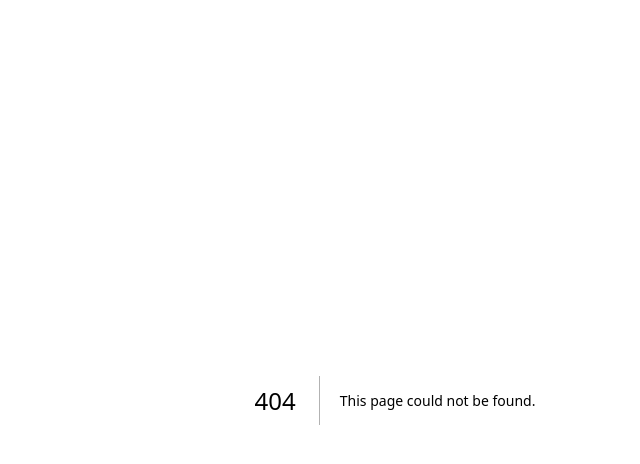
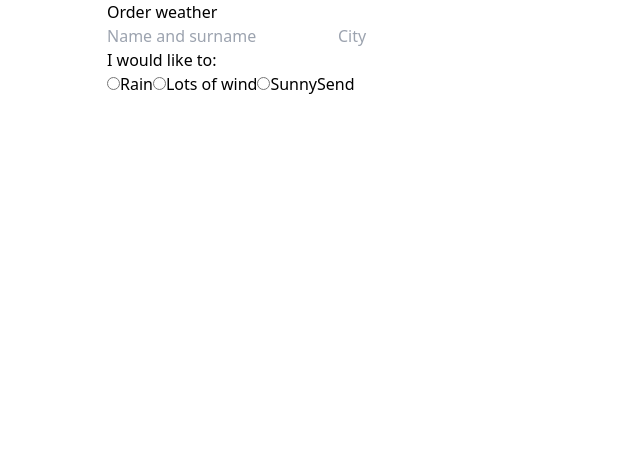
Before and after one commit to gksehfapd/crosspheed, a Next.js app: page /timers/amrap/test in a window 1280 px wide. Before the commit this address had no page. Shown: the top 464 px of the page, without its empty margins (245-885 px from the left). Built offline with nearby package versions, Linux system fonts and the light colour scheme; what tailwindcss-animated would draw is missing.

Commit message:
feat: for time up/down check color

```diff
--- a/package.json
+++ b/package.json
@@ -12,6 +12,7 @@
 		"next": "14.0.0",
 		"react": "^18",
 		"react-dom": "^18",
+		"react-hook-form": "^7.48.2",
 		"recoil": "^0.7.7",
 		"tailwindcss-animated": "^1.0.1"
 	},
--- /dev/null
+++ b/pages/timers/amrap/index.tsx
@@ -0,0 +1,113 @@
+import Countdown from '@/components/countdown'
+import Layout from '@/components/layout'
+import Padstart from '@/components/padstart'
+import { countDownState } from '@/libs/client/atoms'
+import { cls } from '@/libs/client/utils'
+
+import { useEffect, useState } from 'react'
+import { useForm } from 'react-hook-form'
+import { useRecoilValue } from 'recoil'
+
+export default function ForTime() {
+	const { register, handleSubmit, watch } = useForm()
+	const isRunning = useRecoilValue(countDownState)
+
+	const [isSet, setIsSet] = useState(false)
+	const [countSec, setCountSec] = useState(0)
+	const [countMin, setCountMin] = useState(0)
+
+	useEffect(() => {
+		if (isRunning) {
+			if (countSec < 60) {
+				const timer = setInterval(() => {
+					setCountSec((prev) => prev + 1)
+				}, 1000)
+
+				return () => {
+					clearInterval(timer)
+				}
+			} else if (countSec >= 60) {
+				setCountMin((prev) => prev + 1)
+				setCountSec(0)
+				const timer = setInterval(() => {
+					setCountSec((prev) => prev + 1)
+				}, 1000)
+
+				return () => {
+					clearInterval(timer)
+				}
+			}
+		} else if (!isRunning) {
+			setCountSec(0)
+			setCountMin(0)
+		}
+	}, [countSec, countMin, isRunning])
+
+	const onSubmit = (data: any) => {
+		console.log(data)
+	}
+
+	const watchUpDown = watch('fortimeUpDown')
+	const [isUp, setIsUp] = useState(true)
+
+	useEffect(() => {
+		if (watchUpDown === 'down') {
+			setIsUp(false)
+		} else if (watchUpDown === 'up') {
+			setIsUp(true)
+		} else {
+			return
+		}
+	}, [watchUpDown])
+
+	return (
+		<Layout title="FOR TIME" canGoBack isCenter>
+			{isSet ? (
+				<Countdown>
+					<Padstart text={countMin} />
+					<Padstart text=":" narrow />
+					<Padstart text={countSec} />
+				</Countdown>
+			) : (
+				<form onSubmit={handleSubmit(onSubmit)} className="font-['DIGI'] text-3xl">
+					<div>
+						<label htmlFor="field-up">
+							<div
+								className={cls(
+									isUp ? 'text-green-500' : '',
+									'hover:cursor-pointer'
+								)}
+							>
+								<input
+									{...register('fortimeUpDown')}
+									type="radio"
+									value="up"
+									id="field-up"
+									className="appearance-none"
+								/>
+								UP
+							</div>
+						</label>
+						<label htmlFor="field-down">
+							<div
+								className={cls(
+									isUp ? '' : 'text-green-500',
+									'hover:cursor-pointer rotate-180'
+								)}
+							>
+								<input
+									{...register('fortimeUpDown')}
+									type="radio"
+									value="down"
+									id="field-down"
+									className="appearance-none"
+								/>
+								UP
+							</div>
+						</label>
+					</div>
+				</form>
+			)}
+		</Layout>
+	)
+}
--- /dev/null
+++ b/pages/timers/amrap/test.tsx
@@ -0,0 +1,40 @@
+import { useForm } from 'react-hook-form'
+
+function App() {
+	const { register, handleSubmit } = useForm()
+
+	function onSubmitButton(data: any) {
+		console.log(data)
+	}
+
+	return (
+		<>
+			<h1>Order weather</h1>
+			<form onSubmit={handleSubmit(onSubmitButton)}>
+				<input
+					{...register('fullName')}
+					type="text"
+					placeholder="Name and surname"
+					id="name"
+				/>
+				<input {...register('city')} type="text" placeholder="City" id="city" />
+				<p>I would like to:</p>
+				<label htmlFor="field-rain">
+					<input {...register('weather')} type="radio" value="rain" id="field-rain" />
+					Rain
+				</label>
+				<label htmlFor="field-wind">
+					<input {...register('weather')} type="radio" value="wind" id="field-wind" />
+					Lots of wind
+				</label>
+				<label htmlFor="field-sun">
+					<input {...register('weather')} type="radio" value="sun" id="field-sun" />
+					Sunny
+				</label>
+				<button type="submit">Send</button>
+			</form>
+		</>
+	)
+}
+
+export default App
```
Also changed, not shown: 1 other file (tests, documents, lock files or other folders).
